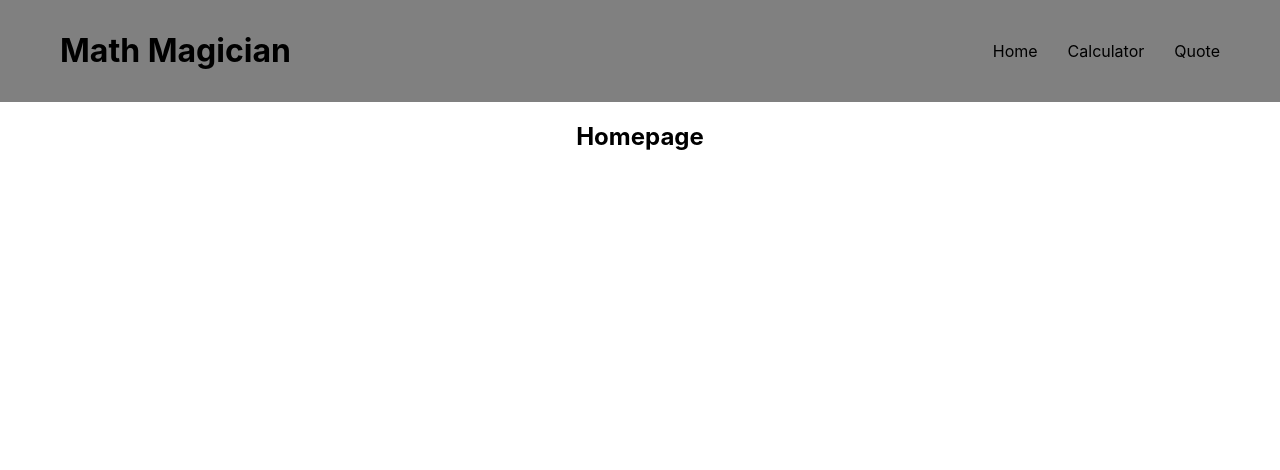
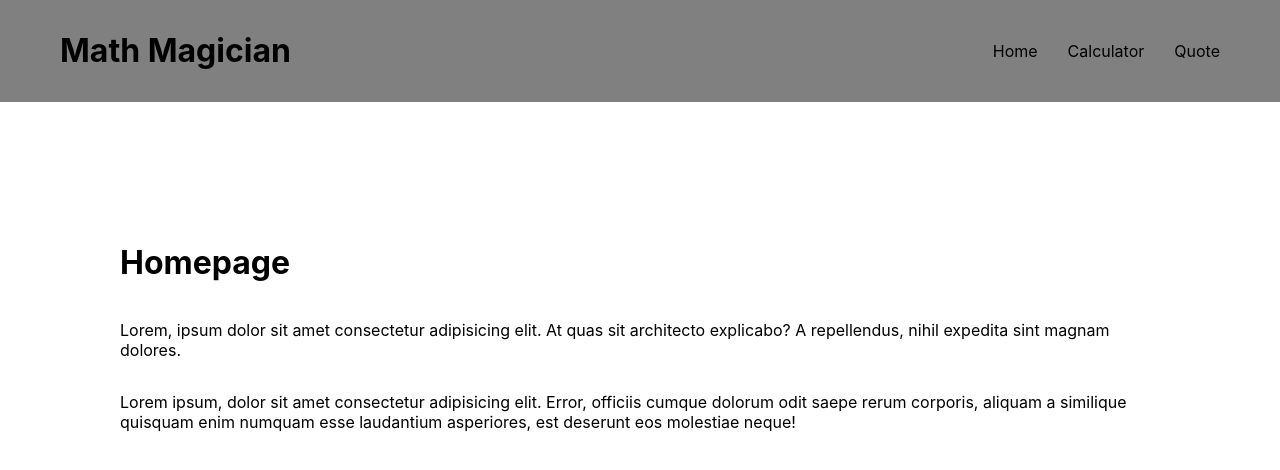
Before and after one commit to mutinhiri/maths-magician, a React (Create React App) app: page / in a window 1280 px wide. Shown: the top 470 px of the page. Built offline with nearby package versions, Linux system fonts and the light colour scheme.

Commit message:
Add router for homepage

```diff
--- a/src/App.css
+++ b/src/App.css
@@ -3,7 +3,7 @@
   display: flex;
   align-items: center;
   justify-content: space-between;
-  background-color: grey
+  background-color: grey;
 }
 
 .navigation {
@@ -16,9 +16,26 @@ li a {
   color: inherit;
   text-decoration: none;
 }
+
 .App {
-  text-align: center;
-  height: 100vh;
+  padding: 60px 60px;
   display: flex;
   justify-content: center;
+  flex-wrap: wrap;
+  gap: 60px;
+  min-height: 80vh;
 }
+
+.homepage-container {
+  display: flex;
+  flex-direction: column;
+  justify-content: flex-start;
+  align-items: flex-start;
+  gap: 0;
+}
+
+.calculator-container {
+  display: flex;
+  justify-content: space-between;
+  min-height: 80vh;
+}
--- a/src/App.js
+++ b/src/App.js
@@ -19,7 +19,20 @@ const App = () => (
     </header>
     <div className="App">
       <Routes>
-        <Route path="/" element={<h2> Homepage</h2>} />
+        <Route path="/" element={(
+                                  <div className='App'>
+                                    <div className='homepage-container'>
+                                      <h1>Homepage</h1>
+                                      <p>
+                                        Lorem, ipsum dolor sit amet consectetur adipisicing elit. At quas sit architecto explicabo? A repellendus, nihil expedita sint magnam dolores.
+                                      </p>
+                                      <p>
+                                        Lorem ipsum, dolor sit amet consectetur adipisicing elit. Error, officiis cumque dolorum odit saepe rerum corporis, aliquam a similique quisquam enim numquam esse laudantium asperiores, est deserunt eos molestiae neque!
+                                      </p>
+                                    </div>
+
+                                  </div>
+                                  )} />
         <Route path="/calculator" element={<Calculator />} />
         <Route path="/quote" element={<h1>Welcome to the quote page</h1>} />
       </Routes>
```
